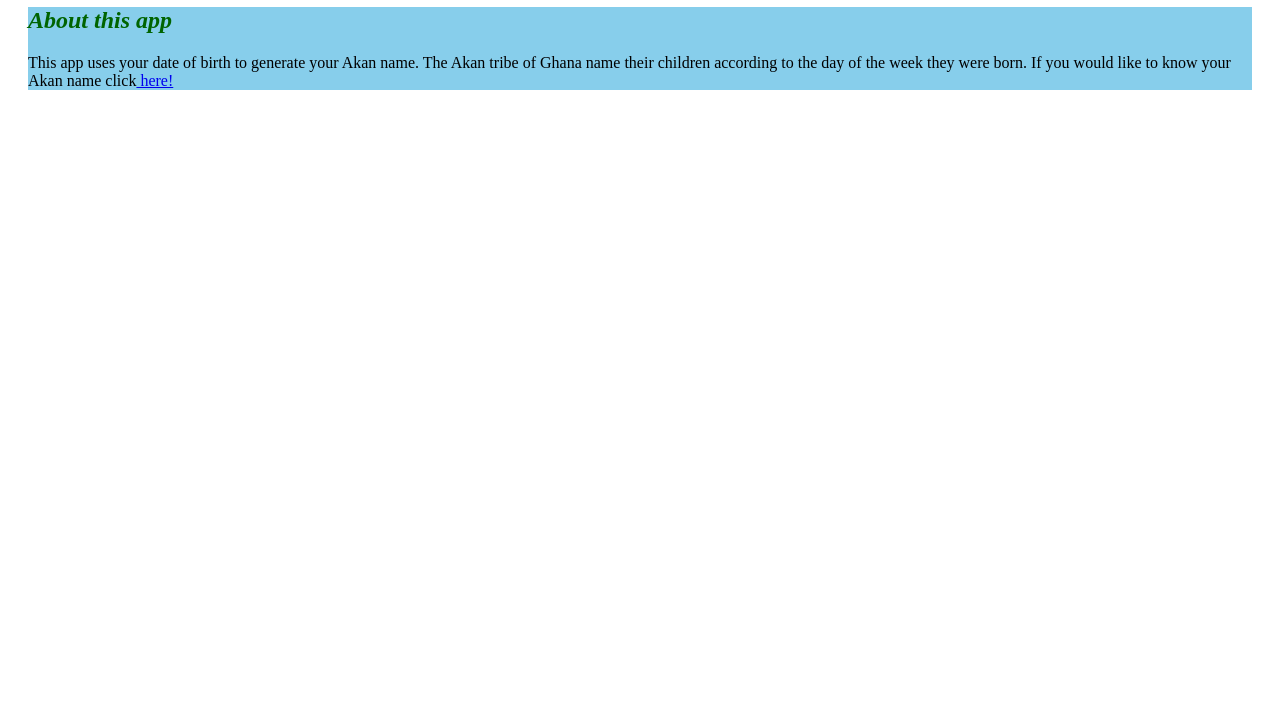
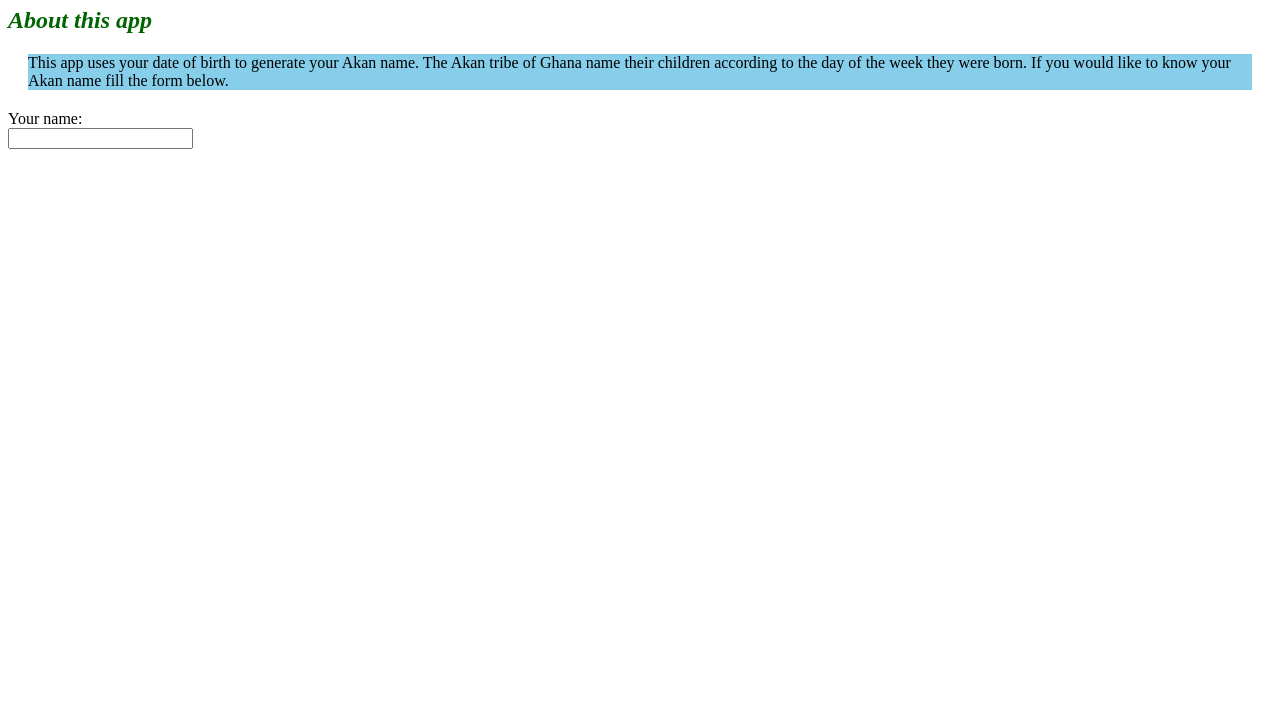
Before and after one commit to Wambura001/akan, a plain HTML site: page index.html in a window 1280 px wide. Shown: the part 73-800 px from the top of the page. Drawn offline with Linux system fonts and the light colour scheme.

Commit message:
add name to form

```diff
--- a/index.html
+++ b/index.html
@@ -6,10 +6,15 @@
     </head>
     <body>
         <h1>AKAN NAME APP</h1>
+
+        <h2>About this app</h2>
         <div class="box">
-        <h2>About this app</h2>
-        <P>This app uses your date of birth to generate your Akan name. The Akan tribe of Ghana name their children according to the day of the week they were born. If you would like to know your Akan name click<a href="page2.html"> here!</a>  </P>
+        <P>This app uses your date of birth to generate your Akan name. The Akan tribe of Ghana name their children according to the day of the week they were born. If you would like to know your Akan name fill the form below. </P>
         </div>
+        <form>
+            <label for="name">Your name:</label><br>
+            <input type="text" id="name" name="name"><br>
+        </form>
 
     </body>
 </html>
```
